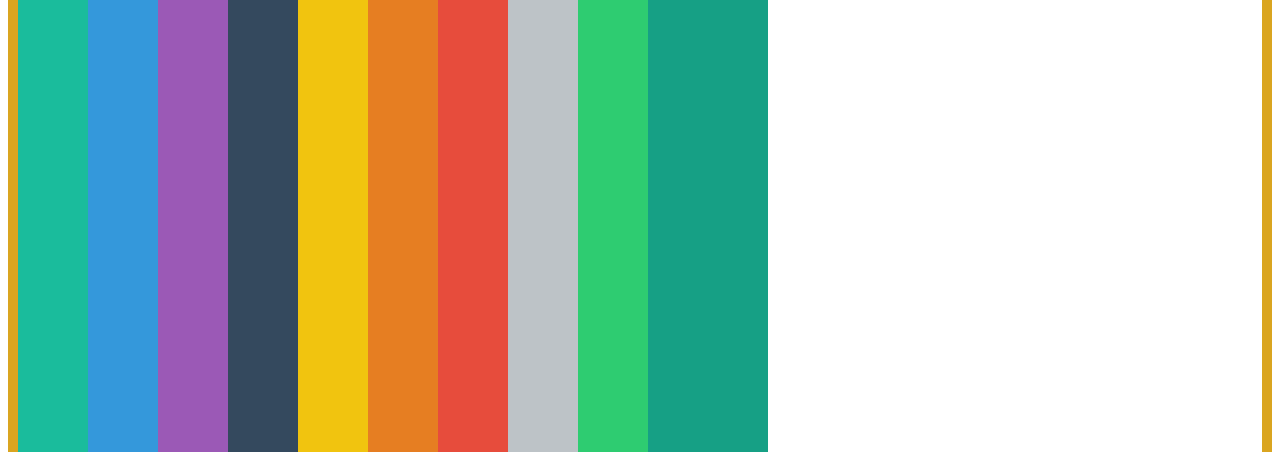
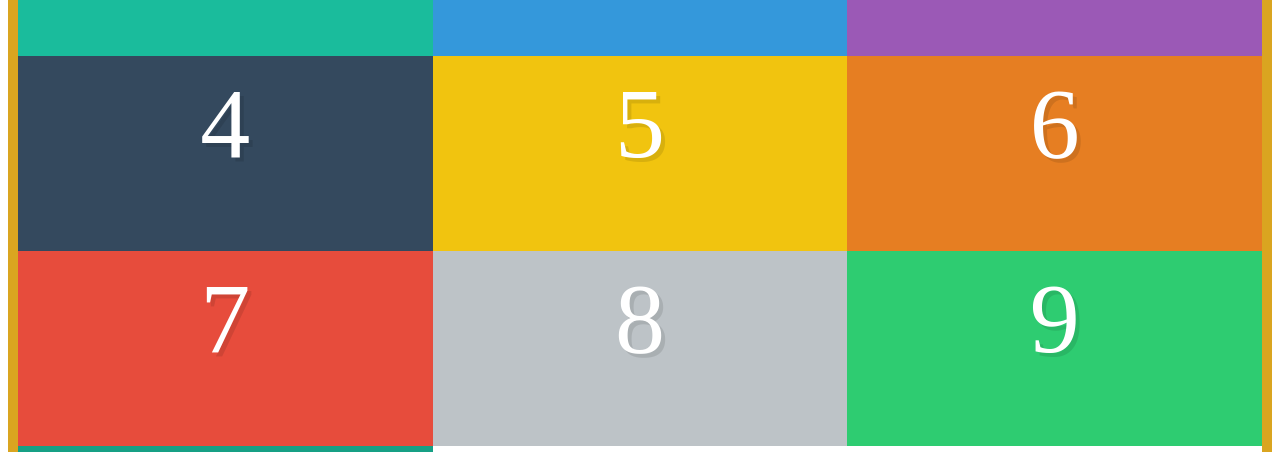
Before and after one commit to CookiesDesign/Flexbox, a plain HTML site: page index.html in a window 1280 px wide. Shown: the part 157-609 px from the top of the page. Drawn offline with Linux system fonts and the light colour scheme.

Commit message:
Wrapping elements with FlexBox

```diff
--- a/css/style.css
+++ b/css/style.css
@@ -29,6 +29,11 @@
     display:flex;
     border: 10px solid goldenrod;
     min-height: 100vh;
-    flex-direction: row;
+    /*flex-direction: row;*/
+    flex-wrap: wrap;
 
 }
+
+.box {
+    width: 33.3333333%;
+}
```
